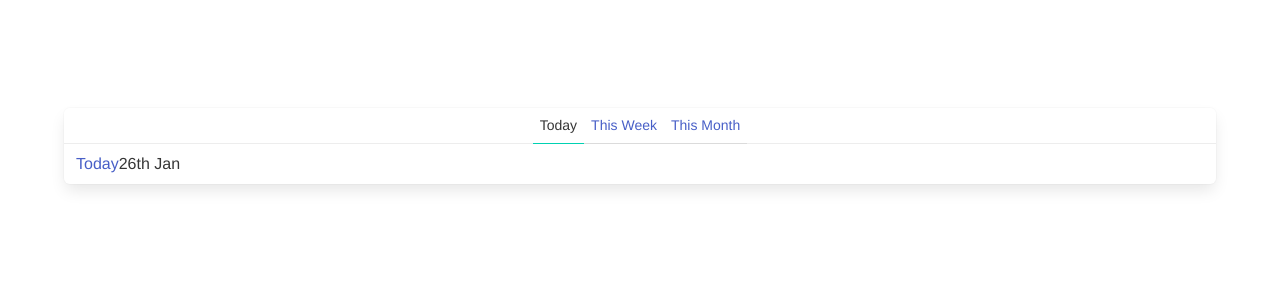
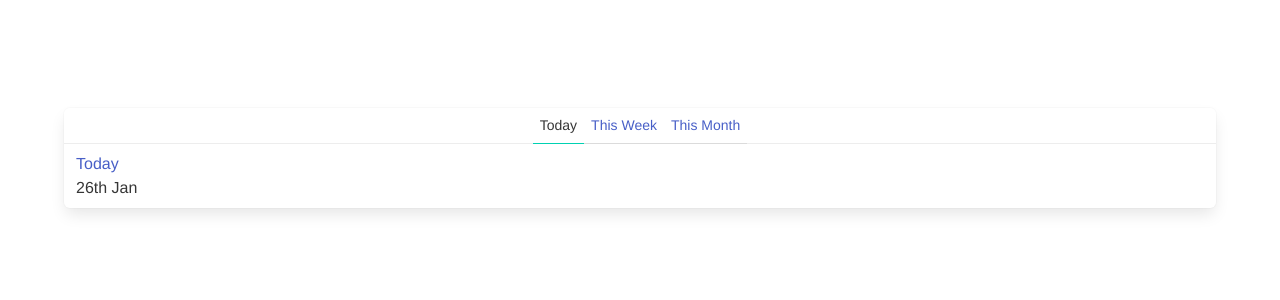
Before and after one commit to NMadiyar/Composition-API, a Vue app: page / in a window 1280 px wide. Shown: the top 300 px of the page. Built offline with nearby package versions, Linux system fonts and the light colour scheme.

Commit message:
feat: add new component, add store

```diff
--- a/package.json
+++ b/package.json
@@ -9,6 +9,7 @@
   },
   "dependencies": {
     "@types/moment": "^2.13.0",
+    "axios": "^1.2.6",
     "moment": "^2.29.4",
     "vue": "^3.2.13"
   },
--- a/src/App.vue
+++ b/src/App.vue
@@ -1,7 +1,15 @@
 <template>
   <section class="section">
     <div class="container">
-      <Timeline></Timeline>
+      <suspense>
+        <template #default>
+        <Timeline></Timeline>
+        </template>
+
+        <template #fallback>
+          <Spinner></Spinner>
+        </template>
+      </suspense>
     </div>
   </section>
 
@@ -10,10 +18,12 @@
 <script lang="ts">
 import { defineComponent } from 'vue';
 import Timeline from "@/components/Timeline.vue";
+import Spinner from "@/components/Spinner.vue";
 
 export default defineComponent({
   name: 'App',
   components: {
+    Spinner,
     Timeline,
   }
 });
--- /dev/null
+++ b/src/components/Spinner.vue
@@ -0,0 +1,3 @@
+<template>
+  <progress class="progress is-primary is-small"></progress>
+</template>
--- a/src/components/Timeline.vue
+++ b/src/components/Timeline.vue
@@ -1,32 +1,46 @@
 <template>
   <nav class="is-primary panel">
     <span class="panel-tabs">
-     <a href="" v-for="period in periods" :key="period" :class="{'is-active': period === currentPeriod}" @click.prevent="setPeriod(period)">
+     <a href=""  v-for="period in periods" :key="period" :class="{'is-active': period === currentPeriod}" :data-test="period" @click.prevent="setPeriod(period)">
        {{period}}
      </a>
     </span>
-
-    <a href="" v-for="post in posts" :key="post.id" class="panel-block">
-      <a href="">{{post.title}}</a>
-      <div>{{post.created.format('Do MMM')}}</div>
-    </a>
+    <TimelinePost v-for="post in posts" :key="post.id" :post="post"></TimelinePost>
   </nav>
 </template>
 
 <script lang="ts">
 import { defineComponent, ref, computed } from 'vue';
 import moment from "moment";
-import { today, thisWeek, thisMonth} from "@/mocks";
+import { today, thisWeek, thisMonth, Post} from "@/mocks";
+import {useStore} from "@/store";
+import TimelinePost from "@/components/TimelinePost.vue";
 
 type Period = 'Today' | 'This Week' | 'This Month'
 
+function delay(){
+  return new Promise(res => {
+    setTimeout(res,2000)
+  })
+}
+
 export default defineComponent({
   name: 'Timeline',
+  components: {TimelinePost},
 
-  setup(){
+async  setup(){
+    await delay()
     const periods = ['Today', 'This Week', 'This Month']
     const currentPeriod = ref<Period>('Today')
-    const posts = computed(()=> { return [today, thisWeek, thisMonth].filter(post => {
+    const store = useStore()
+    const allPosts: Post[] = store.getState().posts.ids.reduce<Post[]>((acc, id)=>{
+      const thePost = store.getState().posts.all.get(id)
+      if (!thePost){
+        throw Error('this post was not found')
+      }
+      return acc.concat(thePost)
+    },[])
+    const posts = computed(()=> { return allPosts.filter(post => {
       if (currentPeriod.value === 'Today'){
         return post.created.isAfter(moment().subtract(1,'day'))
       }
--- /dev/null
+++ b/src/components/TimelinePost.vue
@@ -0,0 +1,23 @@
+<template>
+  <a class="panel-block">
+    <div class="is-flex is-flex-direction-column is-align-items-flex-start">
+    <a href="">{{post.title}}</a>
+    <div>{{post.created.format('Do MMM')}}</div>
+    </div>
+  </a>
+</template>
+
+<script lang="ts">
+import {defineComponent} from "vue";
+import {Post} from "@/mocks";
+
+export default defineComponent({
+  name: 'TimelinePost',
+  props: {
+    post: {
+      type: Object as ()=> Post,
+      required: true
+    },
+  },
+})
+</script>
--- a/src/mocks.ts
+++ b/src/mocks.ts
@@ -9,7 +9,7 @@ export interface Post {
 export const today: Post = {
     id: '1',
     title: 'Today',
-    created: moment()
+    created: moment().subtract(1,'second')
 }
 
 export const thisWeek: Post = {
--- /dev/null
+++ b/src/store.ts
@@ -0,0 +1,60 @@
+import {reactive, readonly} from "vue";
+import axios from "axios";
+import {Post, today, thisMonth, thisWeek} from "@/mocks";
+
+interface State {
+    posts: PostsState
+}
+
+interface PostsState {
+    ids: string[]
+
+    all: Map<string, Post>
+
+    loaded: boolean
+}
+
+class Store {
+    state: State
+
+    constructor(initial: State) {
+        this.state = reactive(initial)
+    }
+
+    getState(){
+        return readonly(this.state)
+    }
+
+    async fetchPosts(){
+        const response = await axios.get<Post[]>('/posts')
+        const postsState: PostsState = {
+            ids: [],
+            all: new Map,
+            loaded: true
+        }
+        for (const post of response.data){
+            postsState.ids.push(post.id)
+            postsState.all.set(post.id, post)
+        }
+        this.state.posts = postsState
+    }
+
+}
+
+const all = new Map<string, Post>()
+all.set(today.id,today)
+all.set(thisWeek.id,thisWeek)
+all.set(thisMonth.id,thisMonth)
+
+const store = new Store({
+    posts: {
+        all,
+        ids: [today.id, thisWeek.id, thisMonth.id],
+        loaded: false
+    }
+})
+
+
+export function useStore(){
+    return store
+}
```
Also changed, not shown: 2 other files (tests, documents, lock files or other folders).
